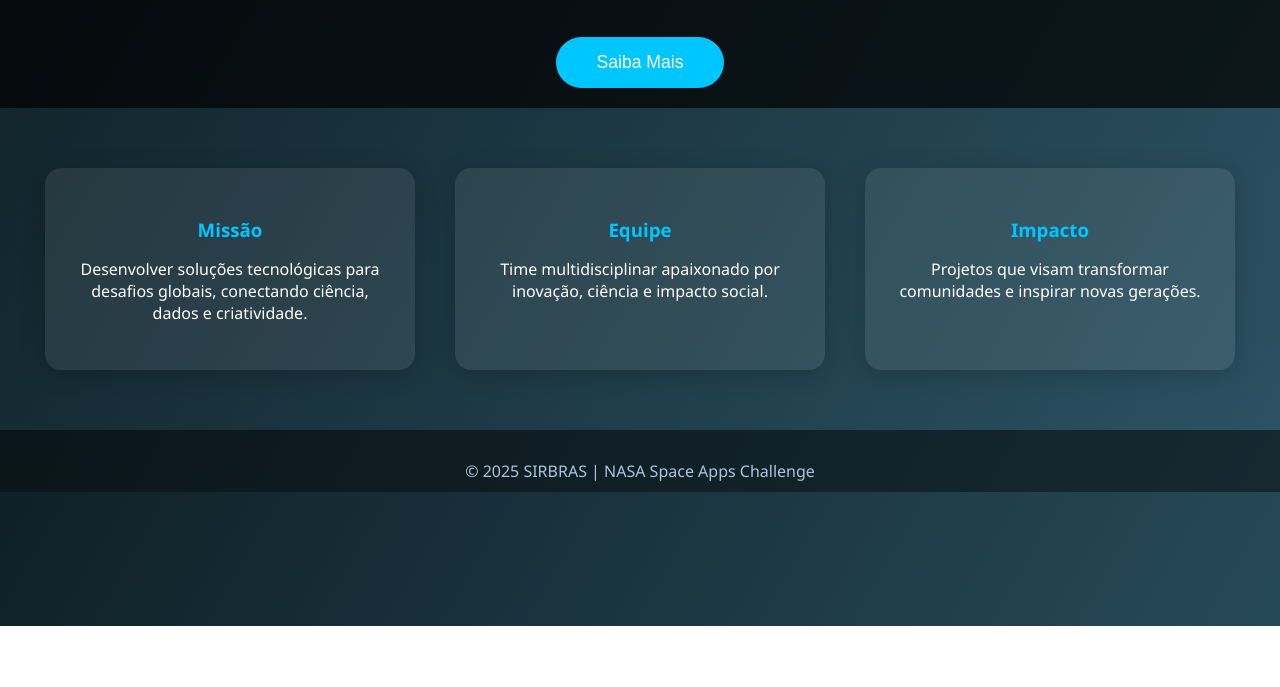
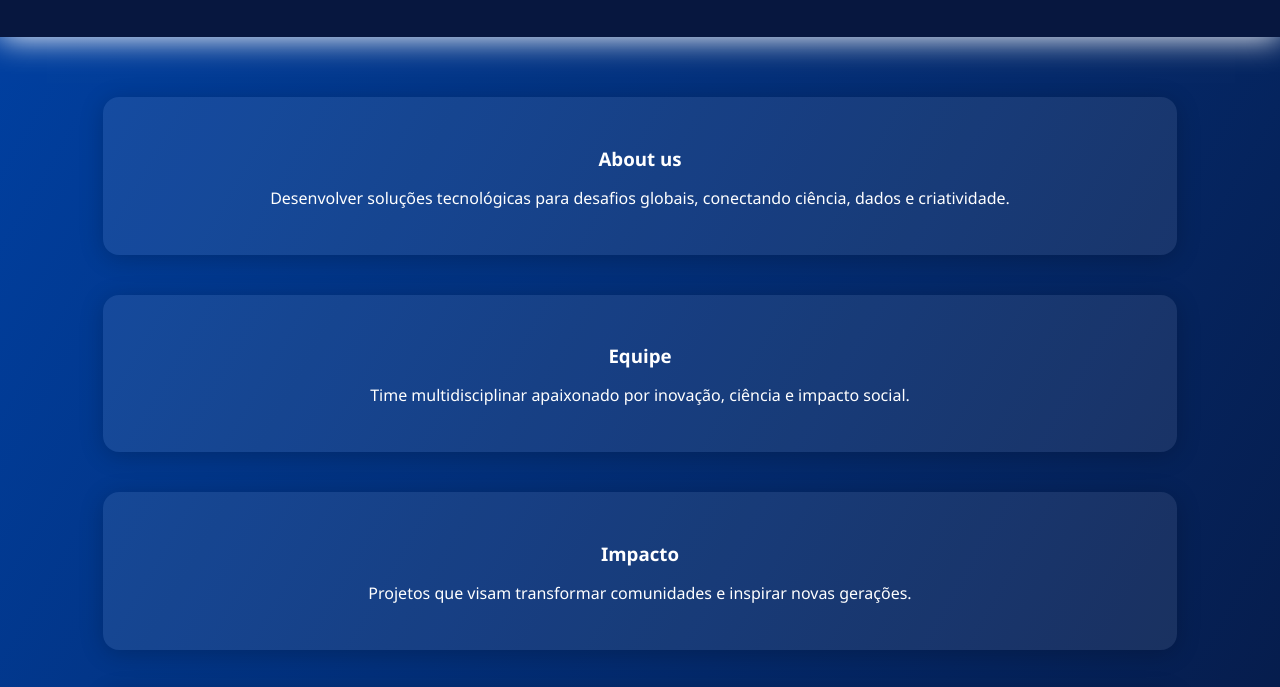
Before and after one commit to gustavo-csiqueira/SIRBRAS_nasa-space-apps-project, a plain HTML site: page index.html in a window 1280 px wide. Shown: the part 174-861 px from the top of the page. Before the commit the page ends 800 px from the top, so only its background shows below. Drawn offline with Linux system fonts and the light colour scheme.

Commit message:
Update landing page

```diff
--- a/index.html
+++ b/index.html
@@ -8,19 +8,31 @@
 </head>
 <body>
     <div class="header">
-        <h1>SIRBRAS</h1>
+<!--         <div class="logo">
+            <img src="assets\logo.jpeg" alt="">
+        </div> -->
+        <h1>
+            SIRBRAS
+        </h1>
         <p>Bem-vindo ao projeto NASA Space Apps Challenge!<br>
         Soluções inovadoras para um mundo melhor.</p>
-        <button class="cta-btn">Saiba Mais</button>
     </div>
     <section class="features">
         <div class="feature">
-            <h3>Missão</h3>
+            <h3>About us</h3>
             <p>Desenvolver soluções tecnológicas para desafios globais, conectando ciência, dados e criatividade.</p>
         </div>
         <div class="feature">
             <h3>Equipe</h3>
             <p>Time multidisciplinar apaixonado por inovação, ciência e impacto social.</p>
+        </div>
+        <div class="feature">
+            <h3>Impacto</h3>
+            <p>Projetos que visam transformar comunidades e inspirar novas gerações.</p>
+        </div>
+        <div class="feature">
+            <h3>Impacto</h3>
+            <p>Projetos que visam transformar comunidades e inspirar novas gerações.</p>
         </div>
         <div class="feature">
             <h3>Impacto</h3>
--- a/styles.css
+++ b/styles.css
@@ -1,17 +1,17 @@
 /* styles.css - Estilos básicos para a landing page com variáveis de cor */
 :root {
-  --color-bg-gradient-start: #0f2027;
-  --color-bg-gradient-end: #2c5364;
-  --color-text-main: #fff;
-  --color-header-bg: rgba(0,0,0,0.7);
-  --color-header-subtext: #b0c4de;
-  --color-btn-bg: #00c6ff;
-  --color-btn-bg-hover: #0072ff;
-  --color-btn-text: #fff;
+  --color-bg-gradient-start: #0042A6;
+  --color-bg-gradient-end: #07173F;
+  --color-text-main: #FFFFFF;
+  --color-header-bg: #07173F;
+  --color-header-subtext: #2E96F5;
+  --color-btn-bg: #E43700;
+  --color-btn-bg-hover: #8E1100;
+  --color-btn-text: #FFFFFF;
   --color-feature-bg: rgba(255,255,255,0.08);
-  --color-feature-title: #00c6ff;
+  --color-feature-title: #FFFFFF;
   --color-feature-shadow: rgba(0,0,0,0.2);
-  --color-footer-bg: rgba(0,0,0,0.5);
+  --color-footer-bg: #07173F;
   --color-footer-text: #b0c4de;
 }
 
@@ -27,6 +27,7 @@ body {
   background: var(--color-header-bg);
   padding: 40px 0 20px 0;
   text-align: center;
+  box-shadow: 0px 1px 30px var(--color-feature-title);
 }
 .header h1 {
   font-size: 3rem;
@@ -63,7 +64,7 @@ body {
   background: var(--color-feature-bg);
   border-radius: 16px;
   padding: 30px 25px;
-  max-width: 320px;
+  width: 80%;
   text-align: center;
   box-shadow: 0 4px 24px var(--color-feature-shadow);
 }
@@ -79,6 +80,22 @@ body {
   background: var(--color-footer-bg);
   margin-top: 40px;
 }
+
+.logo {
+  display: inline-flex;
+  justify-content: center;
+  align-items: center;
+  width: 100px;
+  height: 100px;
+  border-radius: 100%;
+}
+
+.logo img{
+  display: block;
+  height: 100%;
+  width: auto;
+}
+
 @media (max-width: 900px) {
   .features {
     flex-direction: column;
```
Also changed, not shown: assets/logo.jpeg (added).
